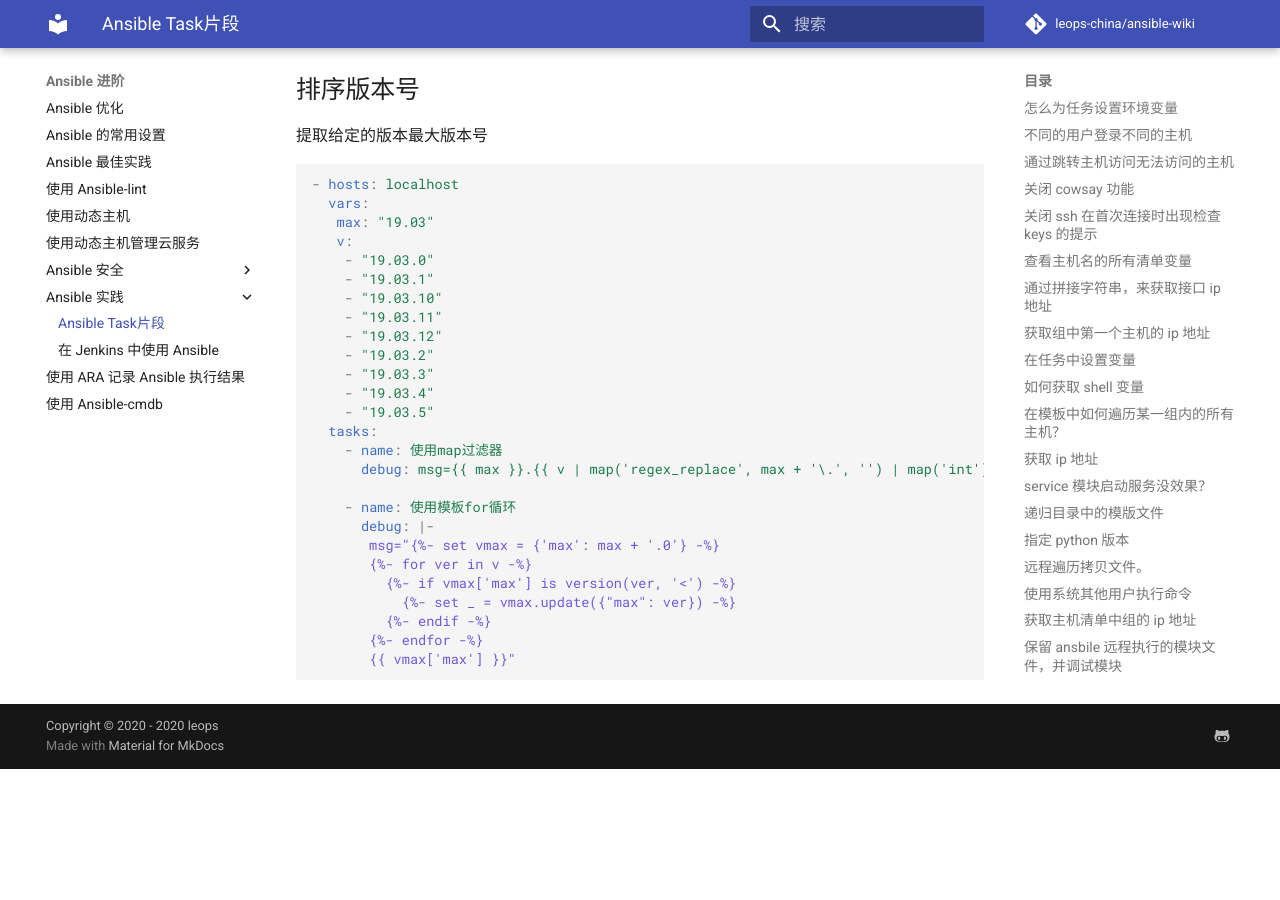
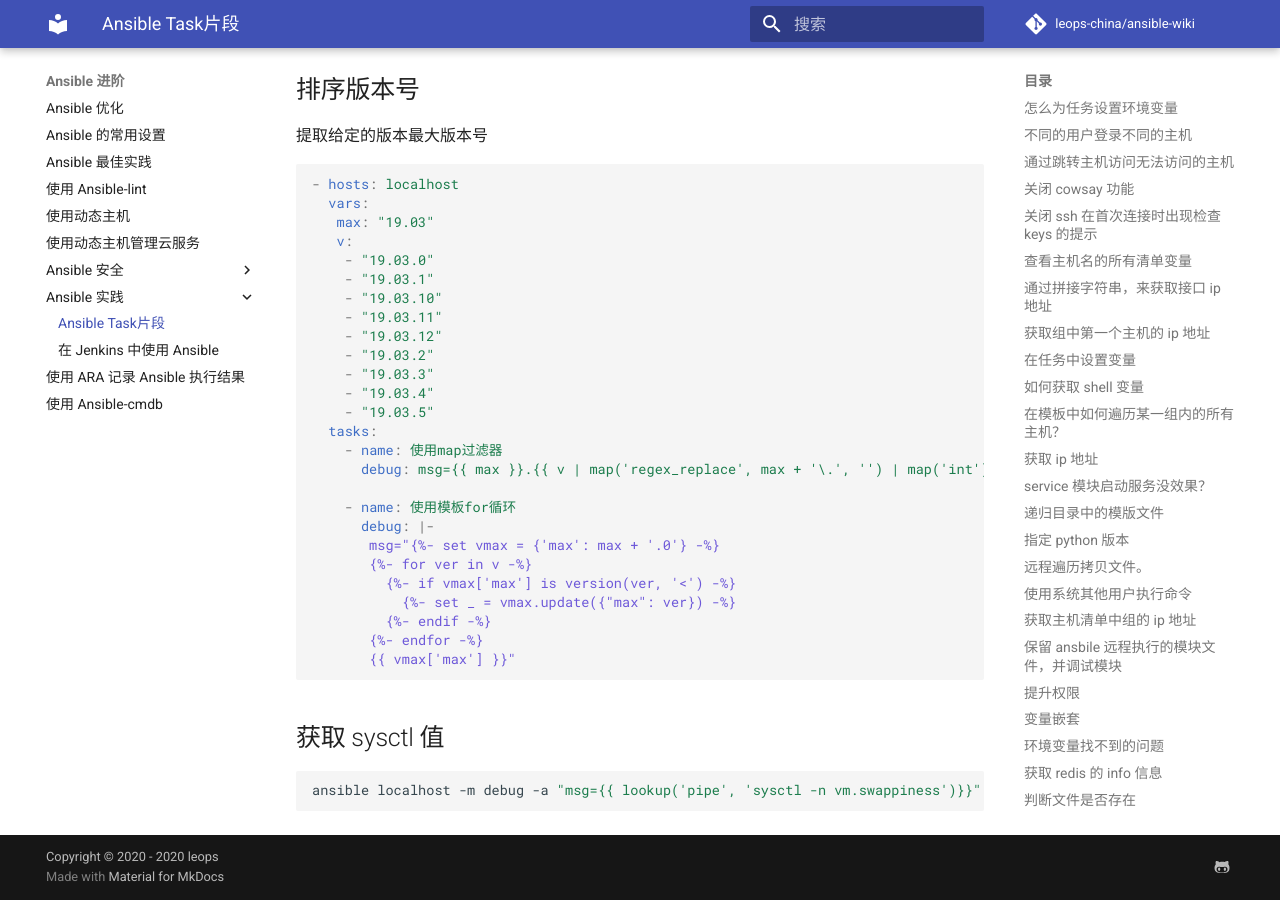
Before and after one commit to leops-china/ansible-wiki, an MkDocs documentation site: the page built from docs/advanced/practice/snippets.md, in a window 1280 px wide and 900 px high, scrolled down 28481 px. Built offline with MkDocs 1.6.1 and Material for MkDocs 9.7.7, drawn with Linux system fonts in a browser that asks for light colours; comment, search, counter and statistics services are not loaded; before the commit the page ends 29250 px from its top, so only the background shows below that.

Commit message:
fix error

````diff
--- a/docs/advanced/practice/snippets.md
+++ b/docs/advanced/practice/snippets.md
@@ -1474,3 +1474,9 @@
        {%- endfor -%}
        {{ vmax['max'] }}"
 ```
+
+## 获取 sysctl 值
+
+```bash
+ansible localhost -m debug -a "msg={{ lookup('pipe', 'sysctl -n vm.swappiness')}}"
+```
--- a/mkdocs.yml
+++ b/mkdocs.yml
@@ -17,6 +17,7 @@
   language: 'zh'
   features:
     - navigation.tabs
+    - navigation.instant
   palette:
     scheme: default
     primary: 'indigo'
````
